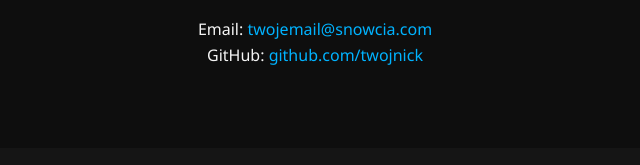
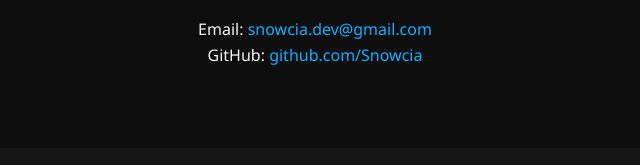
Before and after one commit to Snowcia/snowcia.github.io, a plain HTML site: page index.html in a window 1280 px wide. Shown: the part 1204-1369 px from the top of the page, 325-965 px from the left. Drawn offline with Linux system fonts and the light colour scheme.

Commit message:
Update index.html

```diff
--- a/index.html
+++ b/index.html
@@ -50,8 +50,8 @@
     <h2>Kontakt</h2>
     <p>Chcesz pogadać albo współpracować? Odezwij się:</p>
     <ul class="contact-list">
-      <li>Email: <a href="mailto:snowcia.dev@gmail.com">twojemail@snowcia.com</a></li>
-      <li>GitHub: <a href="https://github.com/Snowcia">github.com/twojnick</a></li>
+      <li>Email: <a href="mailto:snowcia.dev@gmail.com">snowcia.dev@gmail.com</a></li>
+      <li>GitHub: <a href="https://github.com/Snowcia">github.com/Snowcia</a></li>
     </ul>
   </section>
 
```
